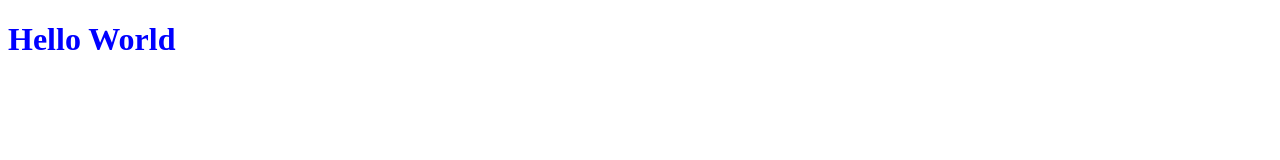
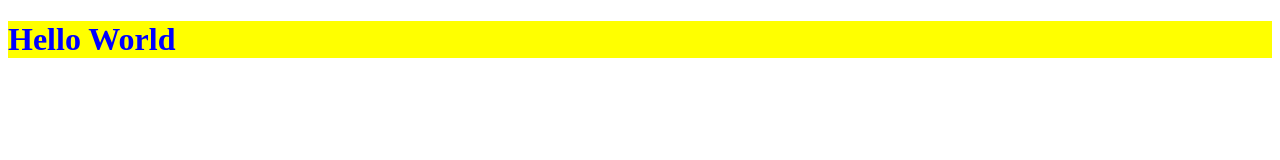
Before and after one commit to faizi2500/Hello-World, a plain HTML site: page index.html in a window 1280 px wide. Drawn offline with Linux system fonts and the light colour scheme.

Commit message:
Fix CSS bugs

```diff
--- a/style.css
+++ b/style.css
@@ -1,3 +1,7 @@
 h1 {
     color: blue;
 }
+
+h1 {
+    background: yellow;
+}
```
Also changed, not shown: index.html (+3 -0 lines).
